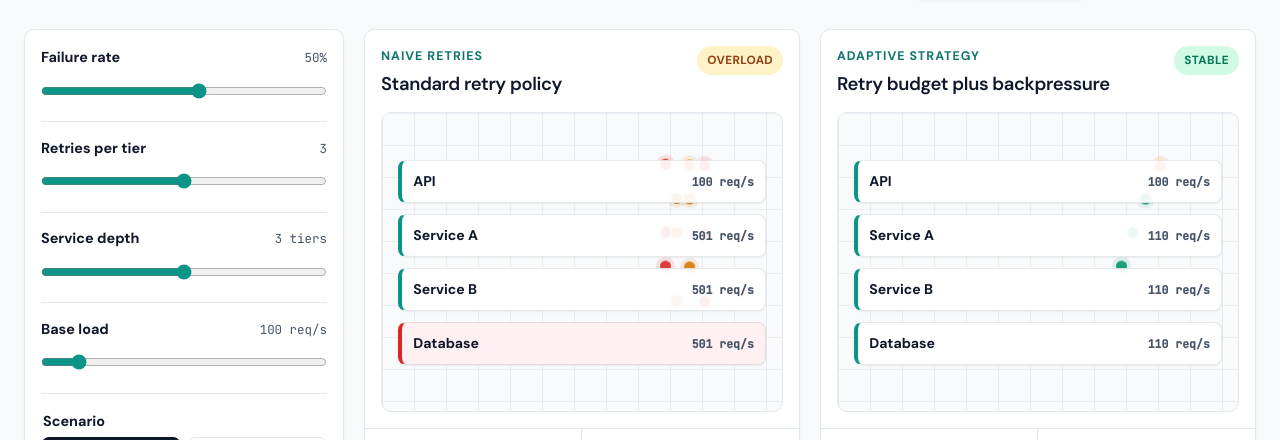
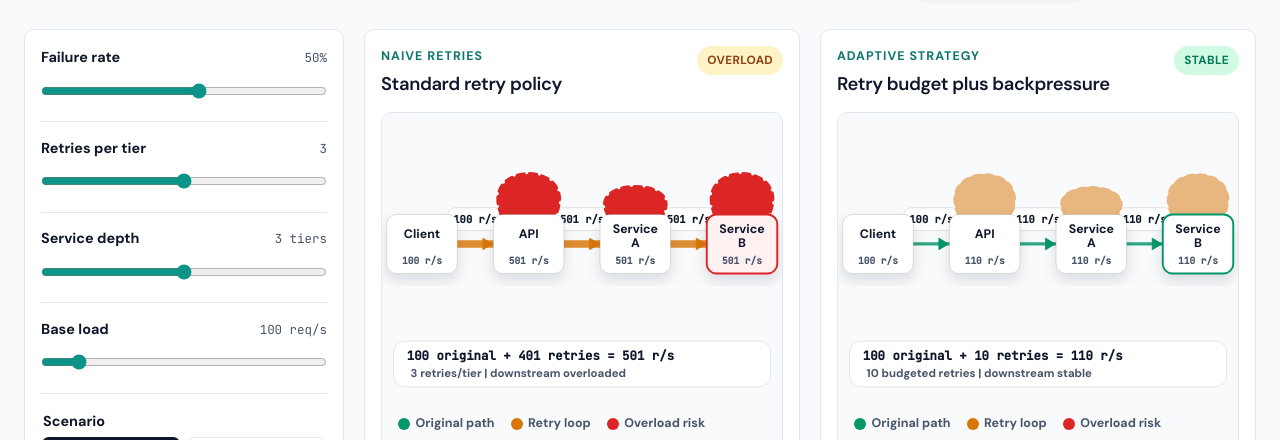
Before and after one commit to darkrishabh/polite-retry, a website: page docs/simulator.html in a window 1280 px wide. Shown: the part 336-776 px from the top of the page. Drawn offline with Linux system fonts and the light colour scheme.

Commit message:
docs: clarify simulator node flow

```diff
--- a/docs/simulator.js
+++ b/docs/simulator.js
@@ -103,28 +103,118 @@ function statusText(pressure) {
   return ['Stable', 'status-ok'];
 }
 
+function scenarioLabels(mode, depth) {
+  const serviceLabels = ['Client', 'API', 'Service A', 'Service B', 'Database', 'Provider'];
+  const aiLabels = ['User', 'Agent', 'LLM API', 'Embeddings', 'Vector DB', 'Tool API'];
+  return (mode === 'ai' ? aiLabels : serviceLabels).slice(0, depth + 1);
+}
+
+function splitLabel(label) {
+  const parts = label.split(' ');
+  if (parts.length === 1) return [label];
+  const midpoint = Math.ceil(parts.length / 2);
+  return [parts.slice(0, midpoint).join(' '), parts.slice(midpoint).join(' ')];
+}
+
 function renderFlow(stage, metrics, state, variant) {
-  const tiers = ['API', 'Service A', 'Service B', 'Database', 'Provider'].slice(0, state.serviceDepth + 1);
-  const particleCount = clamp(Math.round(8 + metrics.raf * 4), 8, 42);
-  const particles = Array.from({ length: particleCount }, (_, index) => {
-    const lane = index % 5;
-    const hueClass = variant === 'standard' && metrics.pressure > 0.28
-      ? index % 3 === 0 ? 'particle-fail' : 'particle-retry'
-      : index % 5 === 0 ? 'particle-retry' : 'particle-ok';
-    const delay = `${(index % 12) * -0.38}s`;
-    const duration = `${2.2 + (index % 4) * 0.18}s`;
-    return `<span class="request-particle ${hueClass}" style="--lane:${lane};--delay:${delay};--duration:${duration}"></span>`;
+  const tiers = scenarioLabels(state.mode, state.serviceDepth);
+  const startX = 42;
+  const endX = 378;
+  const gap = tiers.length > 1 ? (endX - startX) / (tiers.length - 1) : 0;
+  const nodeWidth = 74;
+  const nodeHeight = 62;
+  const y = 130;
+  const totalVolume = Math.round(state.baseLoad * metrics.raf);
+  const retryVolume = Math.max(0, totalVolume - state.baseLoad);
+  const edgeWidth = clamp(2 + metrics.raf * 1.2, 2, 9);
+  const retryStrokeWidth = variant === 'standard'
+    ? clamp(1.5 + state.retryCount * 0.8, 1.5, 6)
+    : clamp(1.2 + Math.max(0, metrics.raf - 1) * 4, 1.2, 3);
+  const graphState = metrics.pressure > 0.66 ? 'critical' : metrics.pressure > 0.28 ? 'hot' : 'stable';
+  const retryLabel = variant === 'standard'
+    ? `${state.retryCount} retries/tier`
+    : `${Math.round((metrics.raf - 1) * state.baseLoad)} budgeted retries`;
+
+  const nodes = tiers.map((label, index) => ({
+    label,
+    x: startX + index * gap,
+    y,
+    isEntry: index === 0,
+    isTerminal: index === tiers.length - 1,
+  }));
+
+  const edges = nodes.slice(0, -1).map((node, index) => {
+    const next = nodes[index + 1];
+    const volume = index === 0 ? state.baseLoad : totalVolume;
+    const midX = (node.x + next.x) / 2;
+    return `
+      <g class="flow-edge-group">
+        <line class="flow-edge flow-edge-${graphState}" x1="${node.x + nodeWidth / 2}" y1="${node.y}" x2="${next.x - nodeWidth / 2}" y2="${next.y}" stroke-width="${edgeWidth}" />
+        <polygon class="flow-arrow flow-edge-${graphState}" points="${next.x - nodeWidth / 2 - 1},${next.y} ${next.x - nodeWidth / 2 - 11},${next.y - 6} ${next.x - nodeWidth / 2 - 11},${next.y + 6}" />
+        <g class="edge-badge" transform="translate(${midX - 29}, ${node.y - 38})">
+          <rect width="58" height="24" rx="8"></rect>
+          <text x="29" y="16">${volume} r/s</text>
+        </g>
+      </g>
+    `;
   }).join('');
 
+  const retryLoops = state.retryCount === 0 ? '' : nodes.slice(1).map((node, index) => {
+    const loopY = 42 + (index % 2) * 18;
+    const start = node.x - 28;
+    const end = node.x + 28;
+    return `
+      <g class="retry-loop-group ${variant === 'standard' ? 'retry-loop-hot' : 'retry-loop-budget'}">
+        <path class="retry-loop" d="M ${start} ${node.y - 30} C ${start - 26} ${loopY}, ${end + 26} ${loopY}, ${end} ${node.y - 30}" stroke-width="${retryStrokeWidth}" />
+        <polygon class="retry-arrow" points="${end - 2},${node.y - 30} ${end - 13},${node.y - 35} ${end - 11},${node.y - 23}" />
+      </g>
+    `;
+  }).join('');
+
+  const nodeMarkup = nodes.map((node) => {
+    const lines = splitLabel(node.label);
+    const nodeClass = node.isTerminal && metrics.pressure > 0.28
+      ? 'graph-node node-overloaded'
+      : node.isTerminal && variant === 'budget'
+        ? 'graph-node node-protected'
+        : 'graph-node';
+    const volume = node.isEntry ? state.baseLoad : totalVolume;
+    return `
+      <g class="${nodeClass}" transform="translate(${node.x - nodeWidth / 2}, ${node.y - nodeHeight / 2})">
+        <rect width="${nodeWidth}" height="${nodeHeight}" rx="10"></rect>
+        <text class="node-title" x="${nodeWidth / 2}" y="${lines.length === 1 ? 25 : 19}">
+          ${lines.map((line, lineIndex) => `<tspan x="${nodeWidth / 2}" dy="${lineIndex === 0 ? 0 : 15}">${line}</tspan>`).join('')}
+        </text>
+        <text class="node-load" x="${nodeWidth / 2}" y="52">${volume} r/s</text>
+      </g>
+    `;
+  }).join('');
+
+  const overloadLabel = metrics.pressure > 0.28
+    ? variant === 'standard' ? 'downstream overloaded' : 'budget protecting downstream'
+    : 'downstream stable';
+
   stage.innerHTML = `
-    <div class="flow-track">${particles}</div>
-    <div class="service-chain">
-      ${tiers.map((tier, index) => `
-        <div class="service-node ${index === tiers.length - 1 && metrics.pressure > 0.28 ? 'node-hot' : ''}">
-          <span>${tier}</span>
-          <strong>${index === 0 ? state.baseLoad : Math.round(state.baseLoad * metrics.raf)} req/s</strong>
-        </div>
-      `).join('')}
+    <svg class="node-flow-graph" viewBox="0 0 420 300" role="img" aria-label="${variant === 'standard' ? 'Naive retry flow' : 'Adaptive retry budget flow'}">
+      <defs>
+        <filter id="nodeShadow" x="-20%" y="-20%" width="140%" height="140%">
+          <feDropShadow dx="0" dy="7" stdDeviation="7" flood-color="#0f172a" flood-opacity="0.12"></feDropShadow>
+        </filter>
+      </defs>
+      <rect class="graph-surface" x="0" y="0" width="420" height="300" rx="14"></rect>
+      ${edges}
+      ${retryLoops}
+      ${nodeMarkup}
+      <g class="graph-summary" transform="translate(12 232)">
+        <rect width="396" height="48" rx="12"></rect>
+        <text class="summary-primary" x="14" y="20">${state.baseLoad} original + ${retryVolume} retries = ${totalVolume} r/s</text>
+        <text class="summary-secondary" x="18" y="38">${retryLabel} | ${overloadLabel}</text>
+      </g>
+    </svg>
+    <div class="graph-legend" aria-hidden="true">
+      <span><i class="legend-original"></i> Original path</span>
+      <span><i class="legend-retry"></i> Retry loop</span>
+      <span><i class="legend-hot"></i> Overload risk</span>
     </div>
   `;
 }
--- a/docs/styles.css
+++ b/docs/styles.css
@@ -831,104 +831,162 @@ pre code {
 
 .flow-stage {
   position: relative;
-  height: 300px;
   margin: 1rem;
   overflow: hidden;
   border: 1px solid var(--border);
   border-radius: var(--radius);
-  background:
-    linear-gradient(90deg, rgb(15 23 42 / 0.06) 1px, transparent 1px),
-    linear-gradient(180deg, rgb(15 23 42 / 0.05) 1px, transparent 1px),
-    #f8fafc;
-  background-size: 32px 32px;
+  background: #f8fafc;
 }
 
-.flow-track {
-  position: absolute;
-  inset: 0;
+.node-flow-graph {
+  display: block;
+  width: 100%;
+  min-height: 300px;
 }
 
-.request-particle {
-  --lane: 0;
-  --delay: 0s;
-  --duration: 2.4s;
-  position: absolute;
-  top: calc(36px + var(--lane) * 34px);
-  left: -18px;
-  width: 11px;
-  height: 11px;
-  border-radius: 50%;
-  opacity: 0.9;
-  animation: request-flight var(--duration) linear infinite;
-  animation-delay: var(--delay);
+.graph-surface {
+  fill: #f8fafc;
 }
 
-.particle-ok {
-  background: var(--success);
-  box-shadow: 0 0 0 4px rgb(5 150 105 / 0.12);
+.flow-edge {
+  stroke-linecap: round;
+  opacity: 0.82;
 }
 
-.particle-retry {
-  background: var(--warning);
-  box-shadow: 0 0 0 4px rgb(217 119 6 / 0.13);
+.flow-edge-stable {
+  stroke: var(--success);
+  fill: var(--success);
 }
 
-.particle-fail {
-  background: var(--danger);
-  box-shadow: 0 0 0 4px rgb(220 38 38 / 0.13);
+.flow-edge-hot {
+  stroke: var(--warning);
+  fill: var(--warning);
 }
 
-@keyframes request-flight {
-  from {
-    transform: translateX(0) translateY(0);
-  }
-  50% {
-    transform: translateX(48vw) translateY(20px);
-  }
-  to {
-    transform: translateX(96vw) translateY(0);
-  }
+.flow-edge-critical {
+  stroke: var(--danger);
+  fill: var(--danger);
 }
 
-.service-chain {
-  position: relative;
-  z-index: 1;
-  display: grid;
-  height: 100%;
-  align-content: center;
-  gap: 0.7rem;
-  padding: 1rem;
+.edge-badge rect {
+  fill: #fff;
+  stroke: rgb(15 23 42 / 0.12);
 }
 
-.service-node {
-  display: flex;
-  justify-content: space-between;
-  gap: 1rem;
-  align-items: center;
-  min-height: 42px;
-  padding: 0.55rem 0.7rem;
-  border: 1px solid rgb(15 23 42 / 0.1);
-  border-left: 4px solid var(--accent);
-  border-radius: 8px;
-  background: rgb(255 255 255 / 0.92);
-  box-shadow: var(--shadow-sm);
+.edge-badge text {
+  fill: var(--ink);
+  font-family: var(--font-mono);
+  font-size: 11px;
+  font-weight: 700;
+  text-anchor: middle;
 }
 
-.service-node span {
-  font-size: 0.88rem;
+.retry-loop {
+  fill: none;
+  stroke-linecap: round;
+  stroke-dasharray: 7 6;
+}
+
+.retry-loop-hot .retry-loop,
+.retry-loop-hot .retry-arrow {
+  stroke: var(--danger);
+  fill: var(--danger);
+}
+
+.retry-loop-budget .retry-loop,
+.retry-loop-budget .retry-arrow {
+  stroke: var(--warning);
+  fill: var(--warning);
+}
+
+.retry-loop-budget {
+  opacity: 0.5;
+}
+
+.graph-node rect {
+  fill: #fff;
+  stroke: rgb(15 23 42 / 0.14);
+  filter: url("#nodeShadow");
+}
+
+.graph-node.node-protected rect {
+  stroke: var(--success);
+  stroke-width: 2;
+}
+
+.graph-node.node-overloaded rect {
+  fill: #fff1f2;
+  stroke: var(--danger);
+  stroke-width: 2;
+}
+
+.node-title {
+  fill: var(--ink);
+  font-size: 13px;
+  font-weight: 800;
+  text-anchor: middle;
+}
+
+.node-load {
+  fill: var(--ink-muted);
+  font-family: var(--font-mono);
+  font-size: 10px;
+  font-weight: 700;
+  text-anchor: middle;
+}
+
+.graph-summary rect {
+  fill: #fff;
+  stroke: rgb(15 23 42 / 0.1);
+}
+
+.summary-primary {
+  fill: var(--ink);
+  font-family: var(--font-mono);
+  font-size: 13px;
   font-weight: 800;
 }
 
-.service-node strong {
-  color: var(--ink-muted);
-  font-family: var(--font-mono);
-  font-size: 0.72rem;
-  white-space: nowrap;
+.summary-secondary {
+  fill: var(--ink-muted);
+  font-size: 12px;
+  font-weight: 700;
 }
 
-.service-node.node-hot {
-  border-left-color: var(--danger);
-  background: #fff1f2;
+.graph-legend {
+  display: flex;
+  flex-wrap: wrap;
+  gap: 0.65rem 1rem;
+  align-items: center;
+  padding: 0 1rem 1rem;
+  color: var(--ink-muted);
+  font-size: 0.78rem;
+  font-weight: 700;
+}
+
+.graph-legend span {
+  display: inline-flex;
+  align-items: center;
+  gap: 0.35rem;
+}
+
+.graph-legend i {
+  display: inline-block;
+  width: 0.75rem;
+  height: 0.75rem;
+  border-radius: 999px;
+}
+
+.legend-original {
+  background: var(--success);
+}
+
+.legend-retry {
+  background: var(--warning);
+}
+
+.legend-hot {
+  background: var(--danger);
 }
 
 .metric-grid {
```
